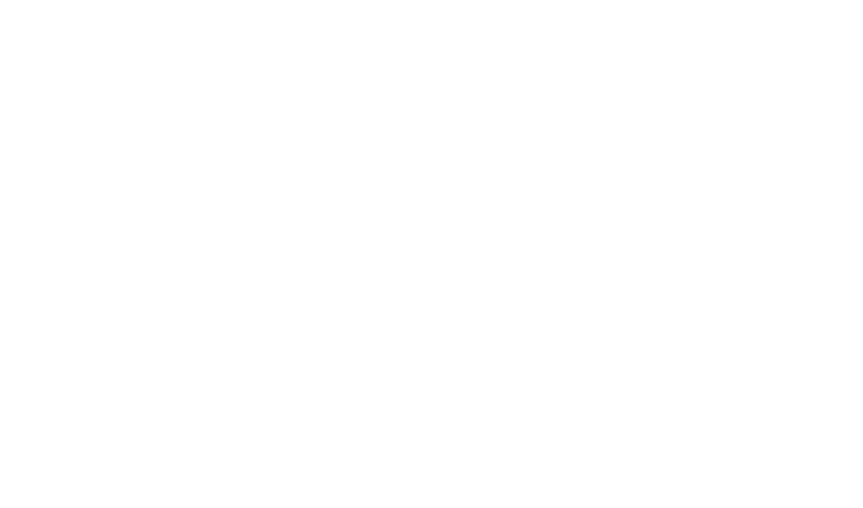
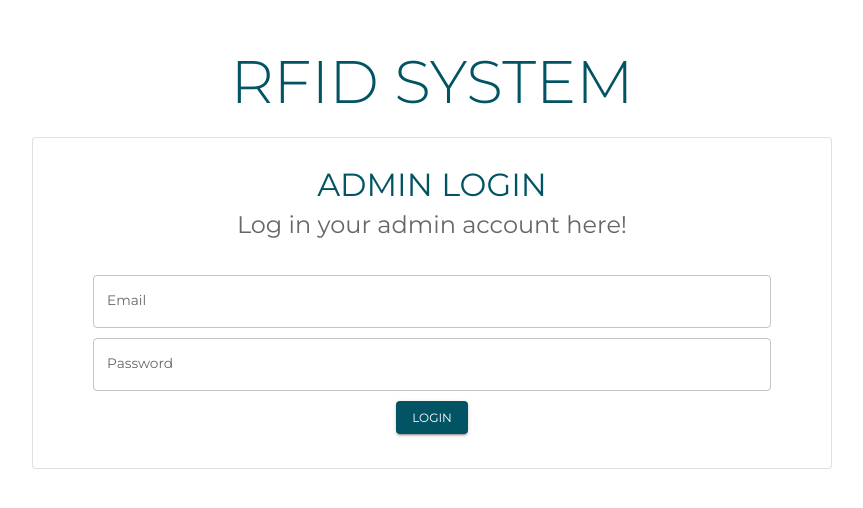
Before and after one commit to davecharm16/rfid_web, a React (Create React App) app: page /admin in a window 1280 px wide. Shown: the part 142-650 px from the top of the page, without its empty margins (208-1071 px from the left). Built offline with nearby package versions, Linux system fonts and the light colour scheme.

Commit message:
Added Login UI for the Admin

```diff
--- a/src/pages/Login.jsx
+++ b/src/pages/Login.jsx
@@ -1,10 +1,37 @@
 import React from 'react'
-import {Box} from '@mui/material'
+import {Box, Card, CardHeader, Typography, useTheme, CardContent, Input, TextField, Button} from '@mui/material'
 
 const Login = () => {
+  const theme = useTheme();
+
   return (
-    <Box display='flex'>
-
+    <Box display='flex' justifyContent='center' width='100vw' height='100vh' flexDirection='column' alignItems='center'>
+      <Typography variant='h1' mb='20px' color={theme.palette.primary.main}>
+        RFID SYSTEM
+      </Typography>
+      <Card variant='outlined' sx={{minWidth : '500px', width: '800px', padding : '10px'}}  >
+        <CardHeader title="ADMIN LOGIN" subheader = "Log in your admin account here!"
+        sx ={{
+          textAlign : 'center',
+          '& .MuiCardHeader-title' : {
+          fontSize : '2rem'
+          },
+          '& .MuiCardHeader-subheader' : {
+          fontSize : '1.5rem'
+          },
+          color : theme.palette.primary.main
+        }}/>
+        <CardContent sx = {{
+          display : 'flex',
+          flexDirection : 'column',
+          paddingX : '50px',
+          justifyContent : 'space-around'
+        }}>
+          <TextField variant= 'outlined' name = 'email' type='email' label = 'Email' sx ={{mb: '10px'}}/>
+          <TextField variant= 'outlined' name = 'password' type='password' label = 'Password' sx ={{mb: '10px'}}/>
+          <Button variant="contained" sx = {{alignSelf : 'center'}}>Login</Button>
+        </CardContent>
+      </Card>
     </Box>
   )
 }
--- a/src/theme/colorTheme.js
+++ b/src/theme/colorTheme.js
@@ -25,7 +25,7 @@
             fontSize : 12,
             h1  : {
                  fontFamily: ['Montserrat', 'sans-serif'].join(','),
-                fontSize : 40,
+                fontSize : 60,
             },
             h2  : {
                 fontFamily: ['Montserrat', 'sans-serif'].join(','),
```
